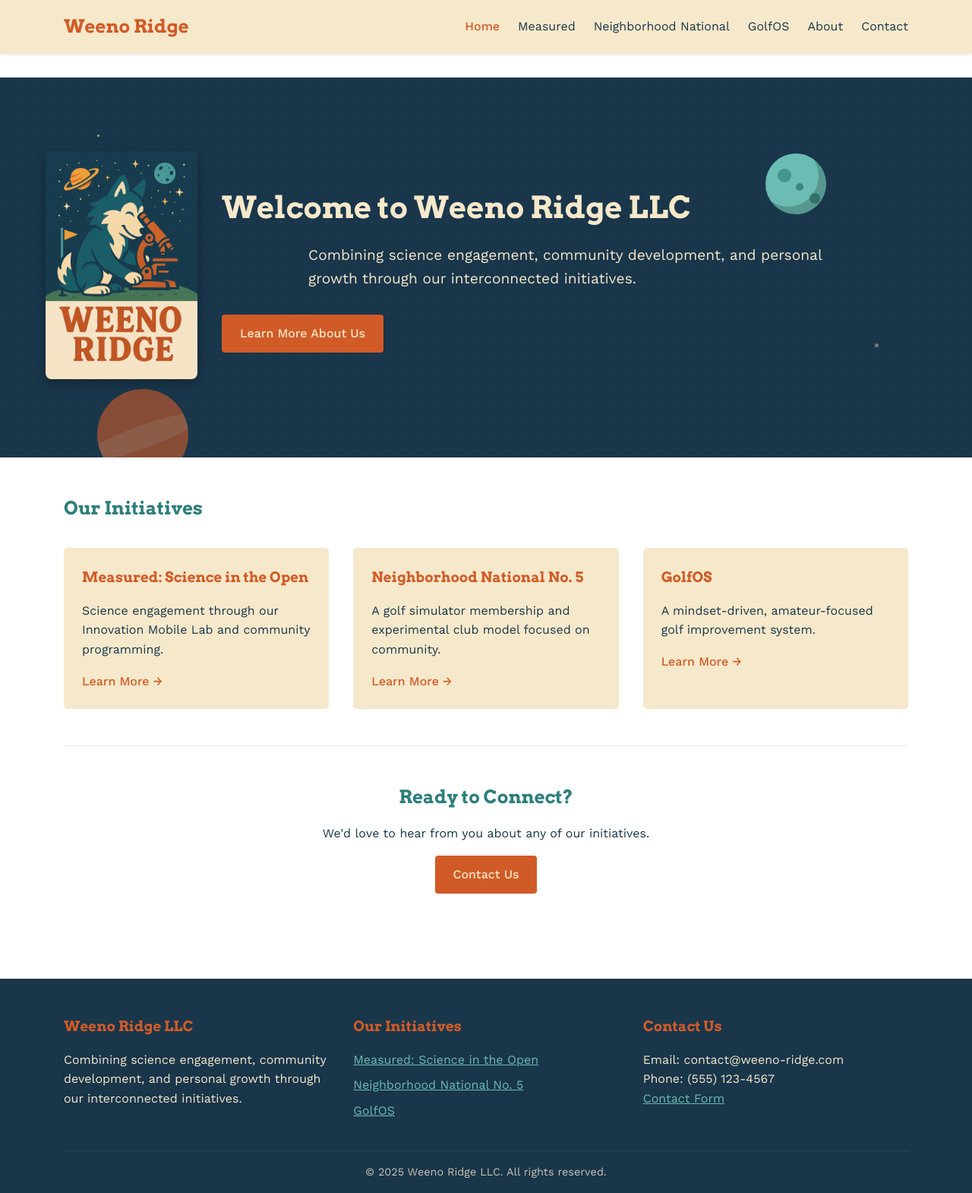
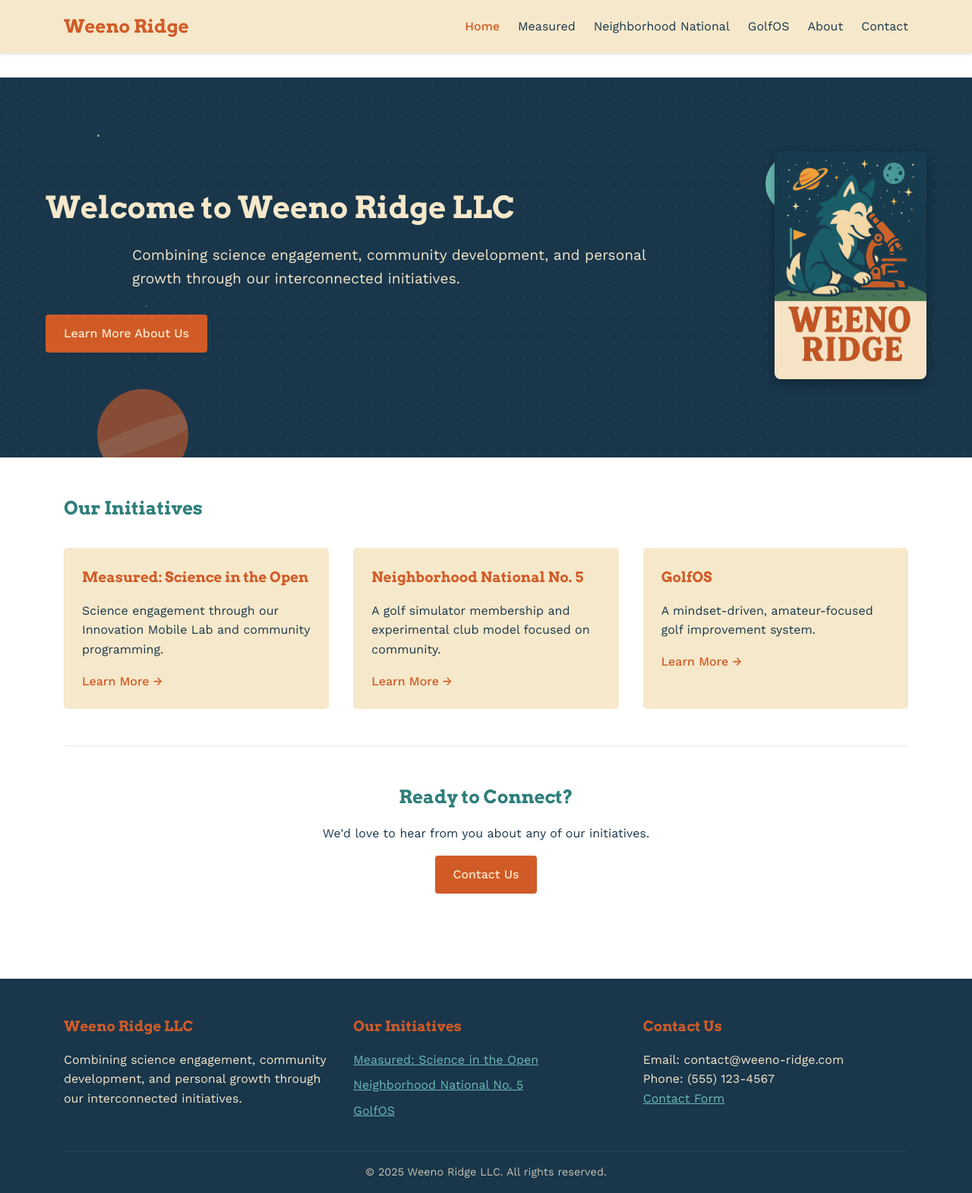
Before and after one commit to andrewgeorge47/WeenoRidge, a Jekyll site: the page built from index.md, in a window 1280 px wide. Shown: the whole page at 76% size. Built offline with Jekyll 4.4.1, drawn with Linux system fonts in a browser that asks for light colours.

Commit message:
Update index.md

```diff
--- a/index.md
+++ b/index.md
@@ -13,13 +13,13 @@ title: Weeno Ridge LLC
 
   <div class="container">
     <div class="hero-content">
-      <div class="hero-image">
-        <img src="/assets/images/weeno-ridge-illustration.jpg" alt="Weeno Ridge - Fox with telescope looking at stars">
-      </div>
       <div class="hero-text">
         <h1>Welcome to Weeno Ridge LLC</h1>
         <p>Combining science engagement, community development, and personal growth through our interconnected initiatives.</p>
         <a href="/about" class="btn">Learn More About Us</a>
+      </div>
+      <div class="hero-image">
+        <img src="/assets/images/weeno-ridge-illustration.jpg" alt="Weeno Ridge - Fox with telescope looking at stars">
       </div>
     </div>
   </div>
```
